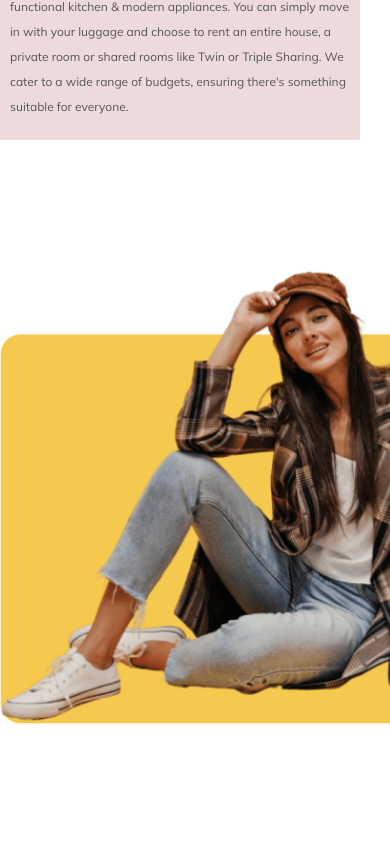
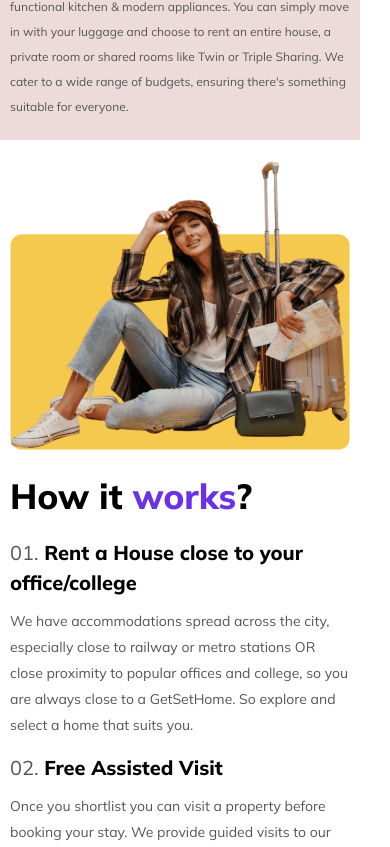
Before and after one commit to Sanket0798/getsethome-test, a Next.js app: page / in a window 390 px wide. Shown: the part 1877-2724 px from the top of the page. Built offline with nearby package versions, Linux system fonts and the light colour scheme.

Commit message:
Working Section has been revised as per responsive design.

```diff
--- a/app/component/Home/Working.jsx
+++ b/app/component/Home/Working.jsx
@@ -5,24 +5,25 @@ import { workingContent } from "@/app/utils/Data";
 
 const Working = () => {
   return (
-    <section className="w-1200 mx-auto h-[644px] py-[60px]">
-      <div className="flex flex-row w-full h-full justify-between">
+    <section className="w-1200 mx-auto h-[644px] py-[20px] md:py-[60px] px-[10px] md:px-0">
+      <div className="flex flex-col gap-y-[20px] md:gap-y-0 md:flex-row w-full h-full justify-between">
         <Image
           width={587}
           height={538}
           alt=""
           src="/assets/HomePage/Working/Background.png"
+          className="w-[340px] h-[290px] md:w-[587px] md:h-[538px]"
         />
 
-        <div className="w-[587px] h-[524px] flex flex-col items-start">
-          <h2 className="font-extrabold text-[42px] text-black">
+        <div className="w-[340px] md:w-[587px] h-[524px] flex flex-col items-start">
+          <h2 className="font-extrabold md:text-[42px] text-black text-[35px]">
             How it <span className="text-[#6B31E7]">works</span>?
           </h2>
           {workingContent.map((value, index) => (
             <>
-              <div key={index} className="w-[587px]">
-                <h3 className="text-[24px] text-black font-extrabold mt-[33px] mb-[15px] h-[28px]">
-                  <span className="text-[24px] text-[#555] font-medium">
+              <div key={index} className="w-[340px] md:w-[587px]">
+                <h3 className="text-[20px] md:text-[24px] text-black font-extrabold mt-[15px] md:mt-[33px] mb-[10px] md:mb-[15px] h-auto md:h-[28px]">
+                  <span className="text-[20px] md:text-[24px] text-[#555] font-medium">
                     {value.number}
                   </span>{" "}
                   {value.title}
```
